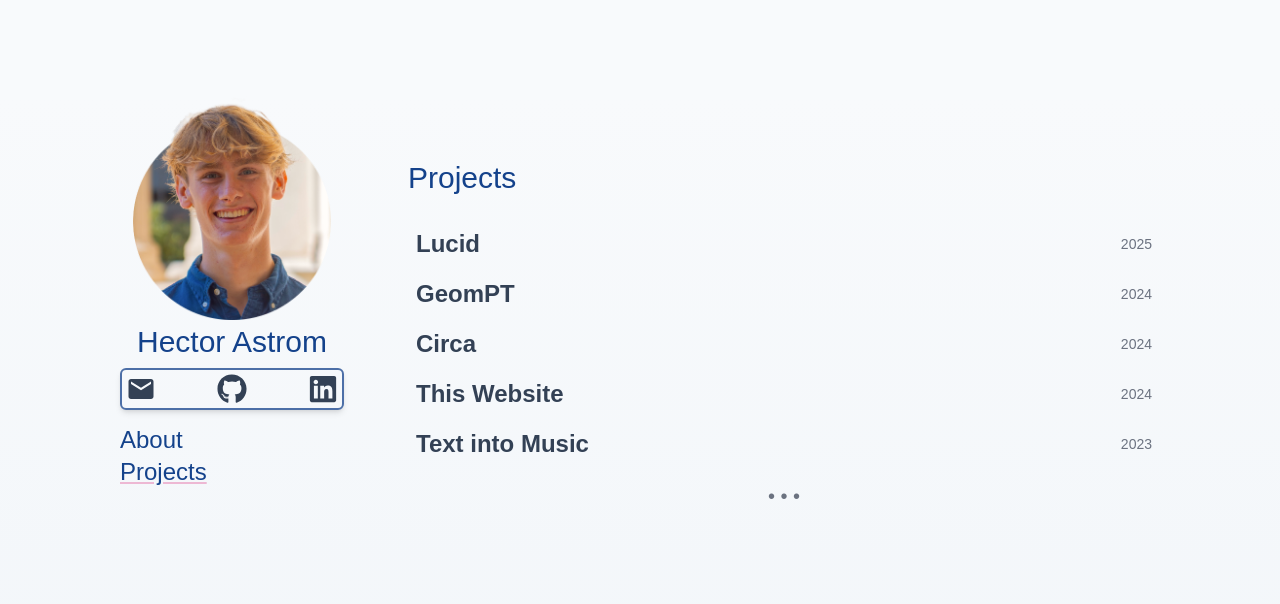
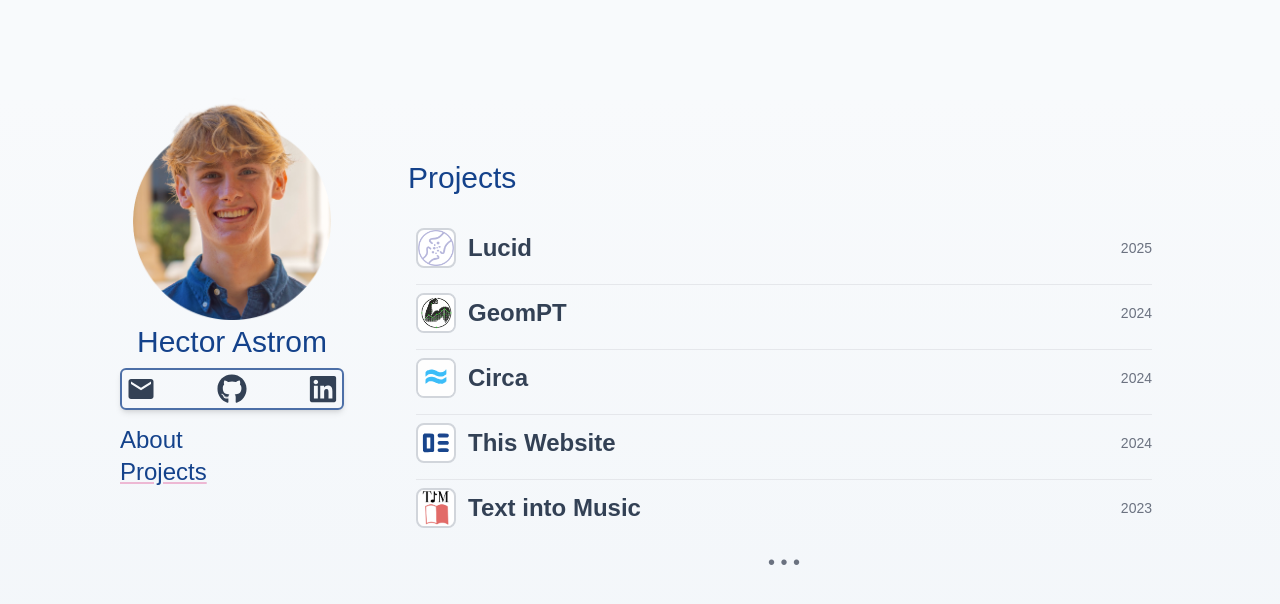
Before and after one commit to hectorastrom/personal-website, a Next.js app: page /projects in a window 1280 px wide. Shown: the top 604 px of the page. Built offline with nearby package versions, Linux system fonts and the light colour scheme; a web font is replaced by a local one.

Commit message:
+ some images & dividers for the projects

```diff
--- a/src/app/projects/ProjectsList.tsx
+++ /dev/null
@@ -1,52 +0,0 @@
-"use client";
-
-import Link from "next/link";
-import { useState } from "react";
-import { emphasisFont } from "@/lib/fonts";
-
-interface Project {
-  id: string;
-  name: string;
-  date: string;
-}
-
-interface ProjectsListProps {
-  projects: Project[];
-}
-
-export default function ProjectsList({ projects }: ProjectsListProps) {
-  const [showAll, setShowAll] = useState(false);
-
-  const displayedProjects = showAll ? projects : projects.slice(0, 5);
-  const hasMoreProjects = projects.length > 5;
-
-  return (
-    <div className="space-y-0.5">
-      {displayedProjects.map((project) => (
-        <Link
-          href={`/projects/${project.id}`}
-          key={project.id}
-          className="block rounded-lg p-2 transition-colors duration-200"
-        >
-          <div className="flex justify-between items-center">
-            <h2 className={`text-2xl font-bold text-body hover:text-emphasis`}>
-              {project.name}
-            </h2>
-            <span className="text-sm text-gray-500 dark:text-gray-400">
-              {project.date.split('-')[0].trim()}
-            </span>
-          </div>
-        </Link>
-      ))}
-
-      {hasMoreProjects && !showAll && (
-        <button
-          onClick={() => setShowAll(true)}
-          className="w-full text-center py-3 text-gray-500 dark:text-gray-400 hover:text-gray-700 dark:hover:text-gray-200 transition-colors duration-200 font-medium"
-        >
-          • • •
-        </button>
-      )}
-    </div>
-  );
-}
--- a/src/app/projects/page.tsx
+++ b/src/app/projects/page.tsx
@@ -1,7 +1,7 @@
 import fs from "fs";
 import path from "path";
 import Link from "next/link";
-import ProjectsList from "./ProjectsList";
+import ProjectsList from "@/components/ProjectsList";
 import { emphasisFont } from "@/lib/fonts";
 
 // Define the structure of the project data
@@ -9,6 +9,7 @@ interface Project {
   id: string;
   name: string;
   date: string;
+  image_path: string;
 }
 
 export default function Page() {
--- /dev/null
+++ b/src/components/ProjectsList.tsx
@@ -0,0 +1,76 @@
+"use client";
+
+import Link from "next/link";
+import Image from "next/image";
+import { useState } from "react";
+import { emphasisFont } from "@/lib/fonts";
+
+interface Project {
+  id: string;
+  name: string;
+  date: string;
+  image_path: string;
+}
+
+interface ProjectsListProps {
+  projects: Project[];
+}
+
+export default function ProjectsList({ projects }: ProjectsListProps) {
+  const [showAll, setShowAll] = useState(false);
+
+  const displayedProjects = showAll ? projects : projects.slice(0, 5);
+  const hasMoreProjects = projects.length > 5;
+
+  return (
+    <div className="relative">
+      {/* Projects list */}
+      <div className="space-y-0">
+        {displayedProjects.map((project, index) => (
+          <div key={project.id} className="relative">
+            <Link
+              href={`/projects/${project.id}`}
+              className="block rounded-lg p-2 transition-colors duration-200"
+            >
+              <div className="flex justify-between items-center">
+                {/* Left side: project icon and name */}
+                <div className="flex items-center space-x-3">
+                  <div className="w-9 h-9 sm:w-10 sm:h-10 flex-shrink-0 border-2 border-gray-300 dark:border-gray-600 rounded-lg overflow-hidden bg-white dark:bg-gray-900">
+                    <Image
+                      src={`/project_data/images/${project.image_path}`}
+                      alt={project.name}
+                      width={40}
+                      height={40}
+                      className="object-contain w-full h-full"
+                    />
+                  </div>
+                  <h2 className={`text-2xl font-bold text-body hover:text-emphasis`}>
+                    {project.name}
+                  </h2>
+                </div>
+
+                {/* Right side: year */}
+                <span className="text-sm text-gray-500 dark:text-gray-400">
+                  {project.date.split('-')[0].trim()}
+                </span>
+              </div>
+            </Link>
+
+            {index < displayedProjects.length - 1 && (
+              <div className="h-px bg-gray-200 dark:bg-gray-700 mx-2 mt-2"></div>
+            )}
+          </div>
+        ))}
+
+        {hasMoreProjects && !showAll && (
+          <button
+            onClick={() => setShowAll(true)}
+            className="w-full text-center py-3 text-gray-500 dark:text-gray-400 hover:text-gray-700 dark:hover:text-gray-200 transition-colors duration-200 font-medium"
+          >
+            • • •
+          </button>
+        )}
+      </div>
+    </div>
+  );
+}
```
